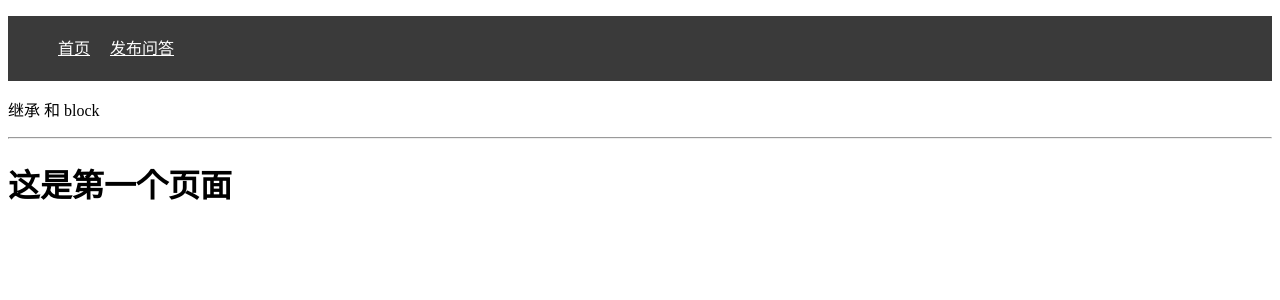
After one commit to DenchOpen/flask_server, a Flask app: template templates/page1.html in a window 1280 px wide. The commit adds this page. Shown: the top 300 px of the page. Run offline with Flask 2, Linux system fonts and the light colour scheme; the template is opened without the code that fills it, so the values that code supplies are empty.

Commit message:
flask jinja2

```diff
--- /dev/null
+++ b/templates/base.html
@@ -0,0 +1,43 @@
+<!DOCTYPE html>
+<html lang="en">
+<head>
+    <meta charset="UTF-8">
+    <title>
+        {% block header %}
+
+        {% endblock %}
+    </title>
+    <style>
+        .nav {
+            background: #3a3a3a;
+            height: 65px;
+        }
+
+        ul {
+            overflow: hidden;
+        }
+
+        ul li {
+            float: left;
+            list-style: none;
+            padding: 0 10px;
+            line-height: 65px;
+        }
+
+        ul li a {
+            color: #fff;
+        }
+    </style>
+</head>
+<body>
+<div class="nav">
+    <ul>
+        <li><a href="#">首页</a></li>
+        <li><a href="#">发布问答</a></li>
+    </ul>
+</div>
+
+{# 定义一个block #}
+{% block main %} {% endblock %}
+</body>
+</html>
--- a/templates/for.html
+++ b/templates/for.html
@@ -2,7 +2,7 @@
 <html lang="en">
 <head>
     <meta charset="UTF-8">
-    <title>Template of if else</title>
+    <title>Template of for</title>
 </head>
 <body>
 <p>For 循环</p>
--- /dev/null
+++ b/templates/page1.html
@@ -0,0 +1,11 @@
+{% extends 'base.html' %}
+
+{% block header %}
+    页面1
+{% endblock %}
+
+{% block main %}
+    <p>继承 和 block</p>
+    <hr>
+    <h1>这是第一个页面</h1>
+{% endblock %}
```
Also changed, not shown: template01.py (+37 -0 lines), templates/filter.html (added, +21 -0 lines), templates/page2.html (added, +12 -0 lines).
